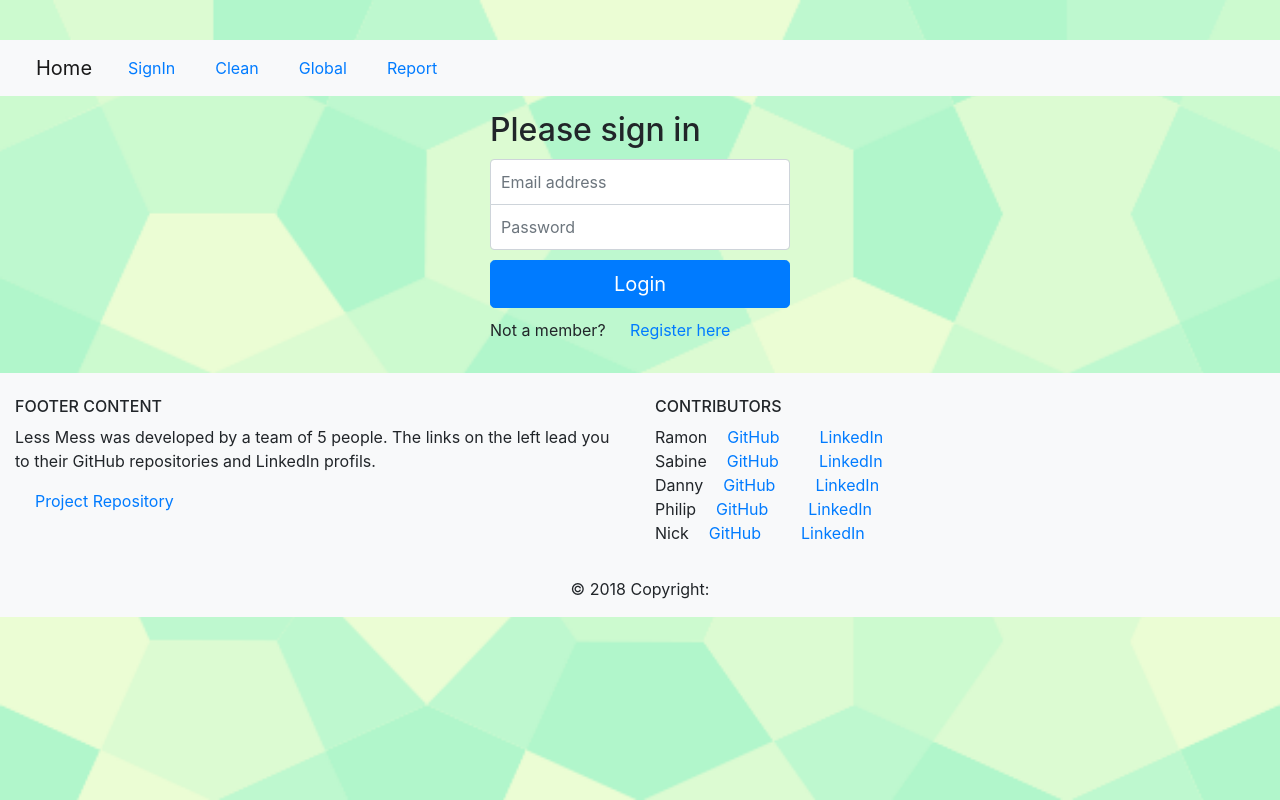
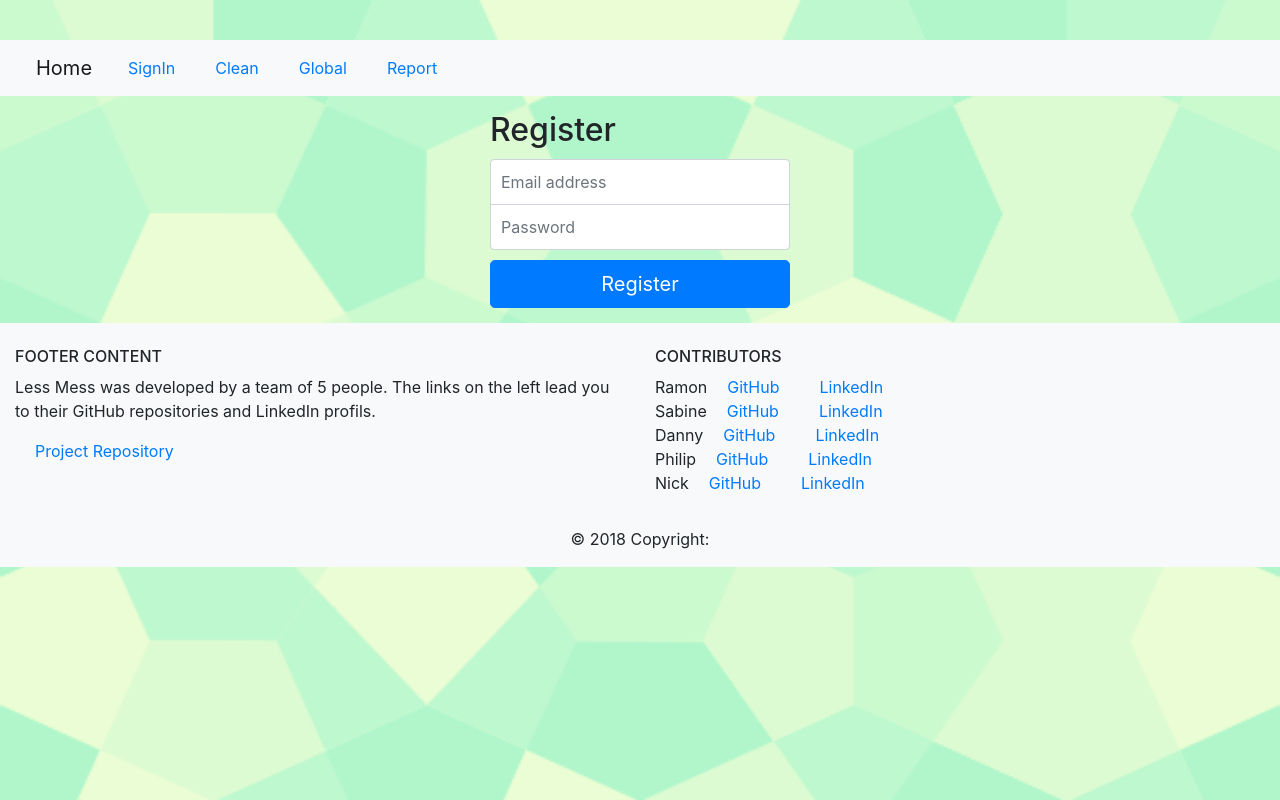
Before and after one commit to dtwelve89/project3, a React (Create React App) app in the folder client/: page /register in a window 1280 px wide. Built offline with nearby package versions, Linux system fonts and the light colour scheme; a web font is replaced by a local one.

Commit message:
Getting Front end portion to render properly

```diff
--- a/client/src/App.js
+++ b/client/src/App.js
@@ -2,7 +2,7 @@ import React from "react";
 import { BrowserRouter as Router, Route, Switch } from "react-router-dom";
 import Home from "./pages/Home";
 import Login from "./pages/Login";
-import Register from "./pages/Login";
+import Register from "./pages/Register";
 import Clean from "./pages/Clean";
 import Global from "./pages/Global";
 import Report from "./pages/Report";
--- a/client/src/pages/Login/Login.js
+++ b/client/src/pages/Login/Login.js
@@ -37,7 +37,8 @@ class Login extends Component {
         }
       });
   }
-
+// ??????????????????????????????????????????????
+//Link to Register page is not functioning...
   render() {
     const { username, password, message } = this.state;
     return (
--- /dev/null
+++ b/client/src/pages/Register/Login.css
@@ -0,0 +1,42 @@
+body {
+  padding-top: 40px;
+  padding-bottom: 40px;
+  background-color: #eee;
+}
+
+.form-signin {
+  max-width: 330px;
+  padding: 15px;
+  margin: 0 auto;
+}
+.form-signin .form-signin-heading,
+.form-signin .checkbox {
+  margin-bottom: 10px;
+}
+.form-signin .checkbox {
+  font-weight: normal;
+}
+.form-signin .form-control {
+  position: relative;
+  height: auto;
+  -webkit-box-sizing: border-box;
+          box-sizing: border-box;
+  padding: 10px;
+  font-size: 16px;
+}
+.form-signin .form-control:focus {
+  z-index: 2;
+}
+.form-signin input[type="email"] {
+  margin-bottom: -1px;
+  border-bottom-right-radius: 0;
+  border-bottom-left-radius: 0;
+}
+.form-signin input[type="password"] {
+  margin-bottom: 10px;
+  border-top-left-radius: 0;
+  border-top-right-radius: 0;
+}
+.form-signin p {
+  margin-top: 10px;
+}
--- a/client/src/pages/Register/Register.js
+++ b/client/src/pages/Register/Register.js
@@ -13,14 +13,14 @@ class Create extends Component {
       password: ''
     };
   }
-  onChange = (e) => {
+  onChange = (event) => {
     const state = this.state
-    state[e.target.name] = e.target.value;
+    state[event.target.name] = event.target.value;
     this.setState(state);
   }
 
-  onSubmit = (e) => {
-    e.preventDefault();
+  onSubmit = (event) => {
+    event.preventDefault();
 
     const { username, password } = this.state;
 
--- /dev/null
+++ b/client/src/pages/Register/index.js
@@ -0,0 +1 @@
+export { default } from "./Register.js";
```
